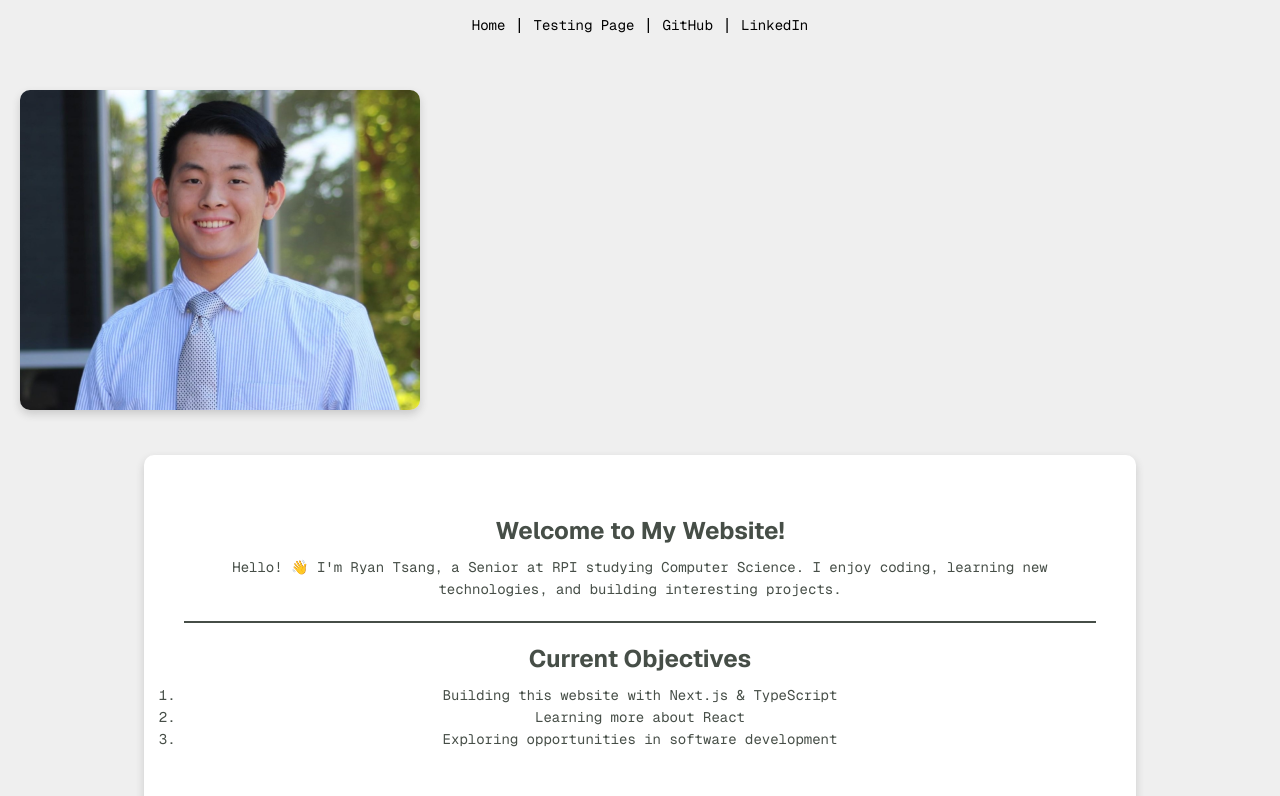
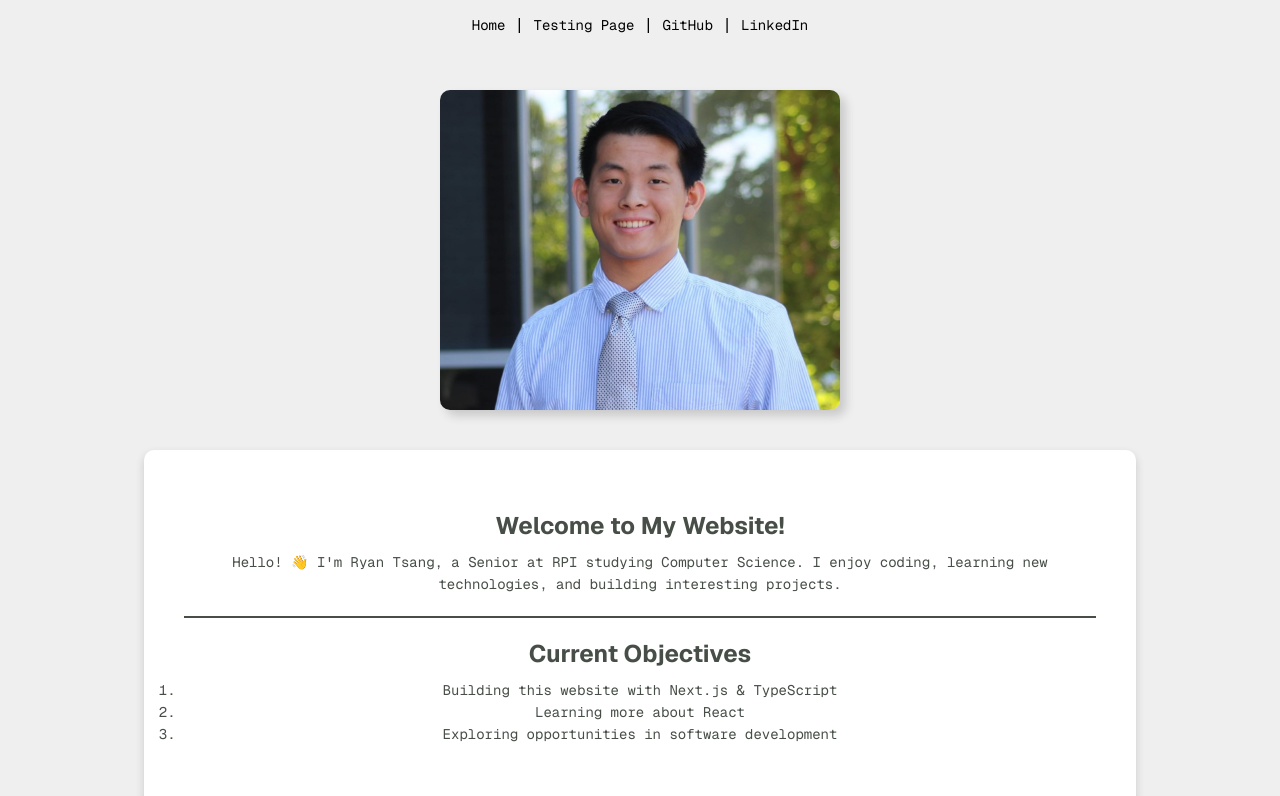
Before and after one commit to IBurntMyBagel/MyWebsite, a Next.js app: page / in a window 1280 px wide. Shown: the top 796 px of the page. Built offline with nearby package versions, Linux system fonts and the light colour scheme.

Commit message:
Fix center headshot image

```diff
--- a/src/app/page.module.css
+++ b/src/app/page.module.css
@@ -31,10 +31,12 @@
 
 .headshot {
   max-width: 400px;
-  width: 100%;
+  width: 50%;
   height: auto;
-  box-shadow: 0 4px 8px rgba(54, 54, 54, 0.2);
+  box-shadow: 6px 6px 10px rgba(54, 54, 54, 0.2);
   border-radius: 10px;
+  display: block;
+  margin: 0 auto;
 }
 
 /* ---------------- WELCOME ---------------- */
```
